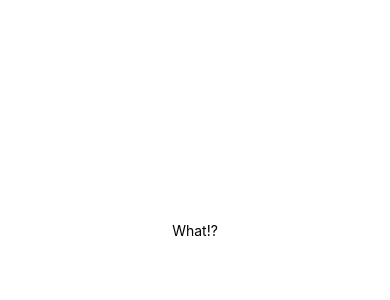
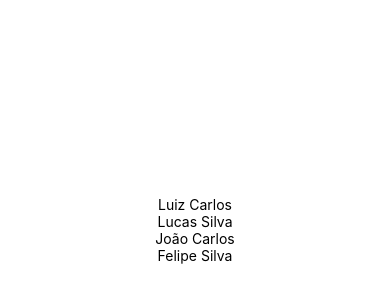
Before and after one commit to heyimleaf/react-native-course, a React Native app in the folder Exercicios/: screen / in a window 390 px wide. Shown: the part 192-492 px from the top of the page. Built offline with nearby package versions, Linux system fonts and the light colour scheme.

Commit message:
feat: conditional rendering and props.children

```diff
--- a/Exercicios/src/App.js
+++ b/Exercicios/src/App.js
@@ -1,6 +1,10 @@
 import React from 'react';
-import {View, StyleSheet} from 'react-native';
-import Differentiate from './components/Differentiate';
+import {StyleSheet, SafeAreaView} from 'react-native';
+import Family from './components/relation/Family';
+import Member from './components/relation/Member';
+
+// import OddEven from './components/OddEven';
+// import Differentiate from './components/Differentiate';
 // import ContV2 from './components/cont/ContV2';
 // import Dad from './components/indirect/Dad';
 // import Dad from './components/direct/Dad';
@@ -24,23 +28,34 @@ import Differentiate from './components/Differentiate';
 // }
 
 export default () => (
-  <View style={style.App}>
+  <SafeAreaView style={style.App}>
+    <Family>
+      <Member name="Luiz" lastname="Carlos" />
+      <Member name="Lucas" lastname="Silva" />
+    </Family>
+
+    <Family>
+      <Member name="João" lastname="Carlos" />
+      <Member name="Felipe" lastname="Silva" />
+    </Family>
+
+    {/* <Button />
+    <OddEven num={3} />
     <Differentiate />
-    {/* <Button />
     <ContV2></ContV2>
     <Dad />
     <Dad />
     <Cont initial={100} pass={10} />
     <Cont />
-    {/* //   <CompDefault />
-  //   <Comp1 />
-  //   <Comp2 />
-  //   <First />
-  //   <Random min={10} max={20}></Random>
-  //   <MinMax min="3" max="20" />
-  //   <MinMax min="1" max="10" />
-  // <Title main="Sign up" second="Sign screen" /> */}
-  </View>
+     <CompDefault />
+     <Comp1 />
+      <Comp2 />
+      <First />
+      <Random min={10} max={20}></Random>
+      <MinMax min="3" max="20" />
+      <MinMax min="1" max="10" />
+    <Title main="Sign up" second="Sign screen" /> */}
+  </SafeAreaView>
 );
 
 const style = StyleSheet.create({
--- /dev/null
+++ b/Exercicios/src/components/OddEven.js
@@ -0,0 +1,11 @@
+import React from 'react';
+import {Text, View} from 'react-native';
+
+export default ({num = 0}) => {
+  return (
+    <View>
+      <Text>O resultado é:</Text>
+      {num % 2 === 0 ? <Text>Par</Text> : <Text>Ímpar</Text>}
+    </View>
+  );
+};
--- /dev/null
+++ b/Exercicios/src/components/relation/Family.js
@@ -0,0 +1,5 @@
+import React from 'react';
+
+export default (props) => {
+  return <>{props.children}</>;
+};
--- /dev/null
+++ b/Exercicios/src/components/relation/Member.js
@@ -0,0 +1,12 @@
+import React from 'react';
+import {Text} from 'react-native';
+
+export default (props) => {
+  return (
+    <>
+      <Text>
+        {props.name} {props.lastname}
+      </Text>
+    </>
+  );
+};
```
